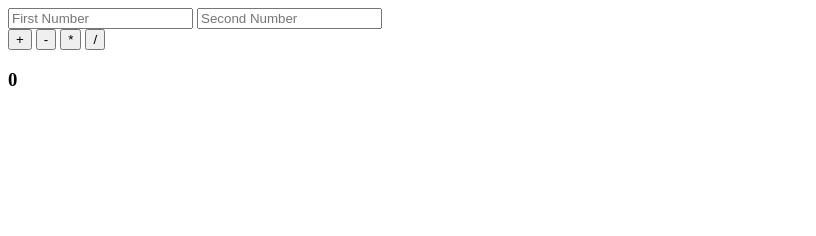
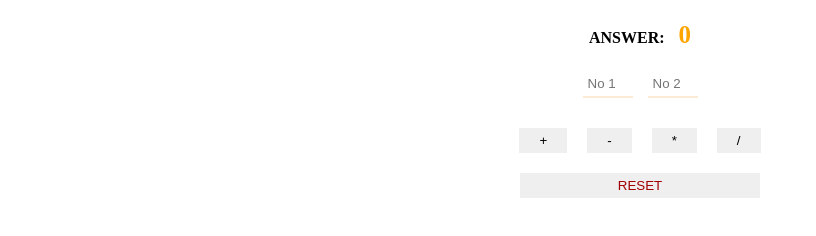
Before and after one commit to imedonii/CalculatorJS, a plain HTML site: page index.html in a window 1280 px wide. Shown: the whole page, without its empty margins (0-816 px from the left). Drawn offline with Linux system fonts and the light colour scheme.

Commit message:
CSS finished and Reset Button added and finished

```diff
--- a/calculator.js
+++ b/calculator.js
@@ -36,3 +36,9 @@ document.querySelector('.times').addEventListener('click', () => {
 document.querySelector('.devide').addEventListener('click', () => {
     returnSum(devide());
 });
+
+document.querySelector('.rButton').addEventListener('click', () => {
+    document.querySelector('.sum').textContent = 0;
+    document.querySelector('.no1').value = '';
+    document.querySelector('.no2').value = '';
+});
--- a/index.html
+++ b/index.html
@@ -8,18 +8,23 @@
     <link rel="stylesheet" href="style.css" />
   </head>
   <body>
+    <div class="summ">
+      <h4>ANSWER: <span class="sum"> 0 </span></h4>
+    </div>
+
     <div class="inp">
-      <input type="number" placeholder="First Number" class="no1" />
-      <input type="number" placeholder="Second Number" class="no2" />
+      <input type="number" placeholder="No 1" class="no1" />
+      <input type="number" placeholder="No 2" class="no2" />
     </div>
+
     <div class="operators">
       <button class="plus">+</button>
       <button class="minus">-</button>
       <button class="times">*</button>
       <button class="devide">/</button>
     </div>
-    <div class="sum">
-      <h3 class="sum">0</h3>
+    <div class="reset">
+      <button class="rButton">RESET</button>
     </div>
     <script src="calculator.js"></script>
   </body>
--- a/style.css
+++ b/style.css
@@ -0,0 +1,63 @@
+body {
+  margin: 0;
+  padding: 0;
+  box-sizing: border-box;
+}
+
+.summ {
+  text-align: center;
+}
+
+.inp {
+  display: flex;
+  flex-direction: row;
+  justify-content: center;
+  padding-bottom: 20px;
+}
+
+input::-webkit-outer-spin-button,
+input::-webkit-inner-spin-button {
+  -webkit-appearance: none;
+}
+
+input {
+  border: none;
+  border-bottom: 2px solid antiquewhite;
+  padding: 5px;
+  width: 40px;
+}
+
+.no1 {
+  margin-right: 15px;
+}
+
+.operators {
+  display: flex;
+  justify-content: center;
+}
+
+button {
+  padding: 5px 20px;
+  margin: 10px;
+  border: none;
+}
+
+button:hover {
+  background-color: antiquewhite;
+}
+
+.sum {
+  color: orange;
+  font-size: 25px;
+  margin-left: 10px;
+}
+
+.reset {
+  display: flex;
+  justify-content: center;
+}
+
+.rButton {
+  color: rgb(162, 0, 0);
+  width: 240px;
+}
```
